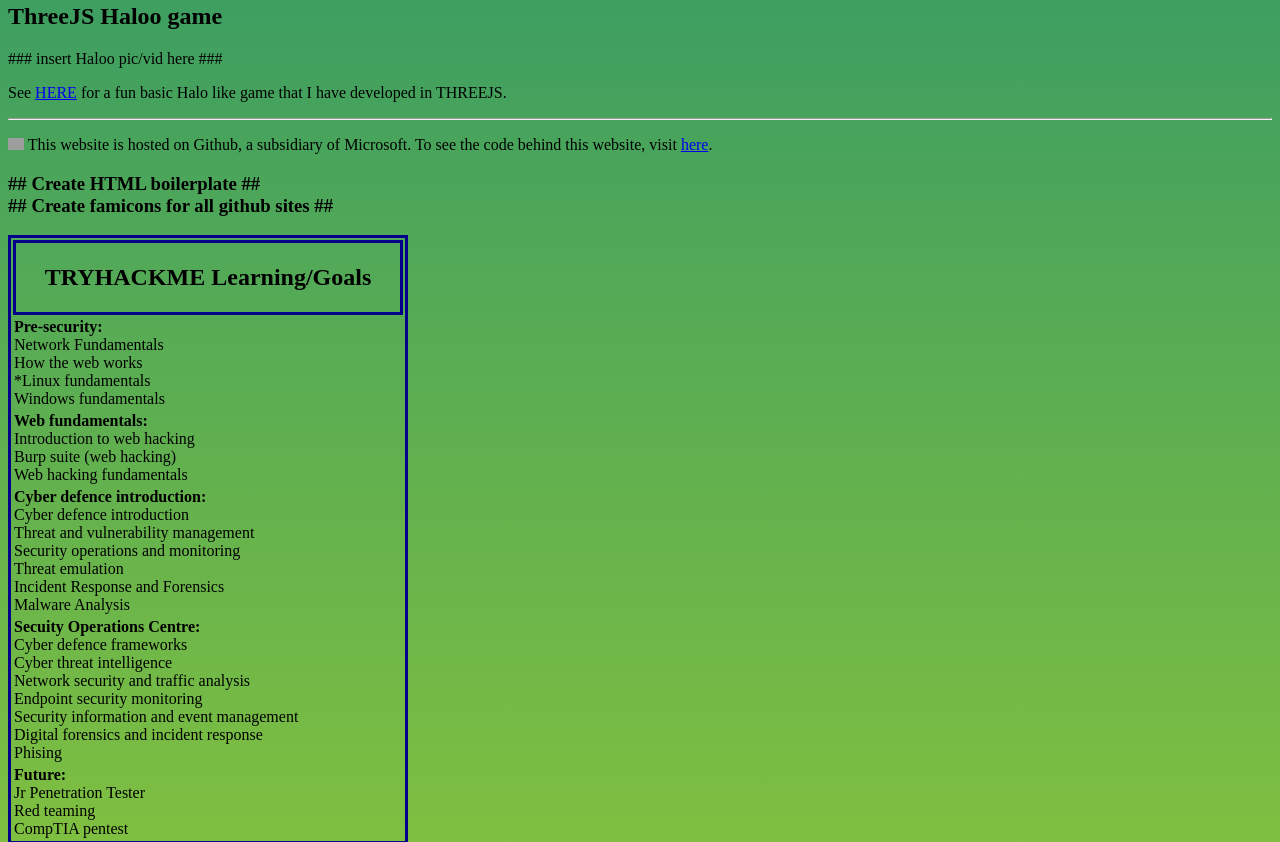
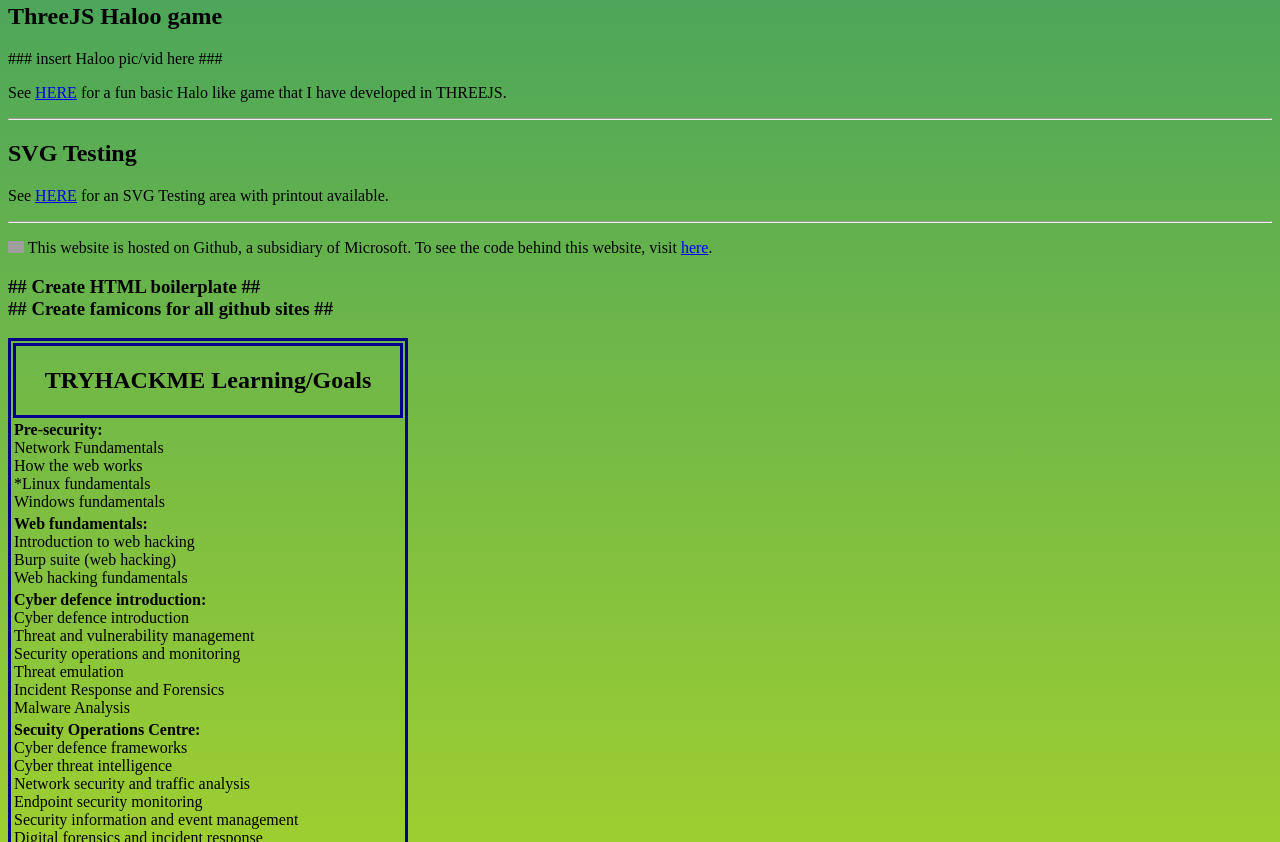
Before and after one commit to mickaub/mickaub.github.io, a plain HTML site: page index.html in a window 1280 px wide. Shown: the part 793-1635 px from the top of the page. Drawn offline with Linux system fonts and the light colour scheme; grey boxes are pictures that could not be loaded.

Commit message:
misc: prepare SVG move

```diff
--- a/index.html
+++ b/index.html
@@ -59,6 +59,10 @@
         <p>### insert Haloo pic/vid here ###</p>
         <p>See <a target="_blank" href="https://mickaub.github.io/Haloo/">HERE</a> for a fun basic Halo like game that I have developed in THREEJS.</p>
         <hr>
+        <h2>SVG Testing</h2>
+        <p>See <a target="_blank" href="https://mickaub.github.io/SVG/">HERE</a>
+        for an SVG Testing area with printout available.</p>
+        <hr>
         <div>
             <p>
                 <img src="https://imgs.search.brave.com/24LyBE6pTlr5JSY9F5tkgUz4HUHAbIXELvt5cW3BEXE/rs:fit:1080:1080:1/g:ce/aHR0cHM6Ly8yc3hj/Lm9yZy9Qb3J0YWxz/LzAvYWRhbS9Db250/ZW50LzRJcUJqeDNw/WEVDN2E3LWZWWDJH/QlEvSW1hZ2UvZ2l0/aHViLWxvZ28ucG5n/P3c9MTA4MCZzY2Fs/ZT1ib3RoJnF1YWxp/dHk9NTA" style="width:16px;" alt="The github logo.">
@@ -118,7 +122,8 @@
                 </td>
             </tr>
         </table>
-        <br>
+        <!-- being moved to new section
+            <br>
         <div style="width:50%">
         <h2>SVG Testing:</h2>
         <svg id="SVG" data-name="Layer 1" xmlns="http://www.w3.org/2000/svg" viewbox="0 0 200 200">
@@ -148,7 +153,7 @@
             <ellipse class="circle" style="fill:yellow;" cx="100" cy="100" rx="30" ry="30"></ellipse>
         </svg>
         </div>
-        <button onclick="window.print();return false;">Print Page</button>
+        <button onclick="window.print();return false;">Print Page</button> -->
     </body>
     <script>
         function bgChange(bg) { //changes background colour
```
